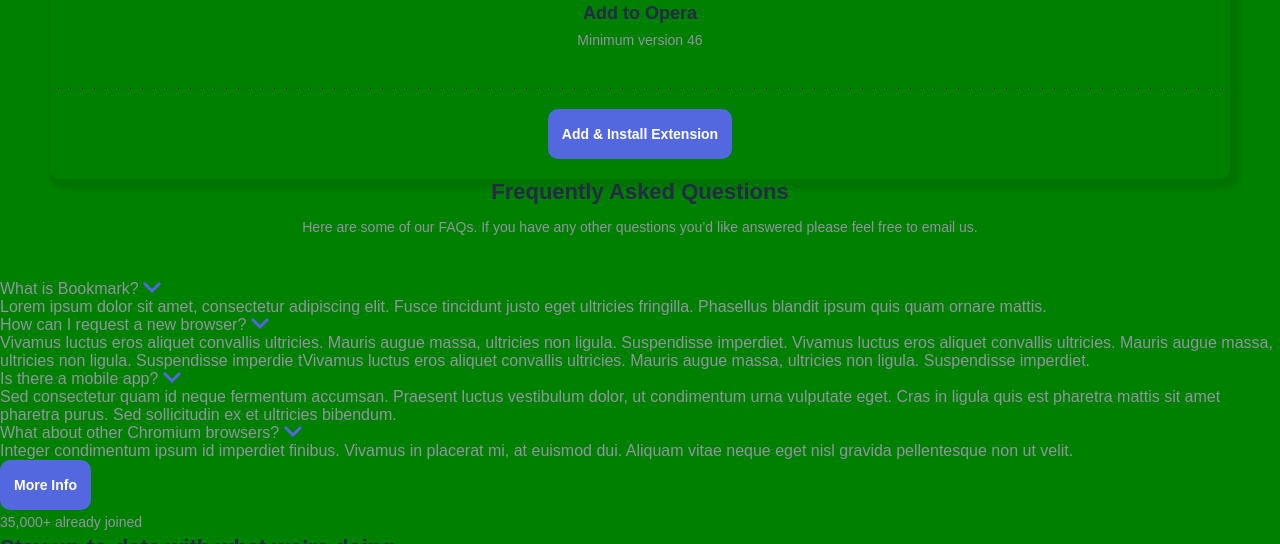
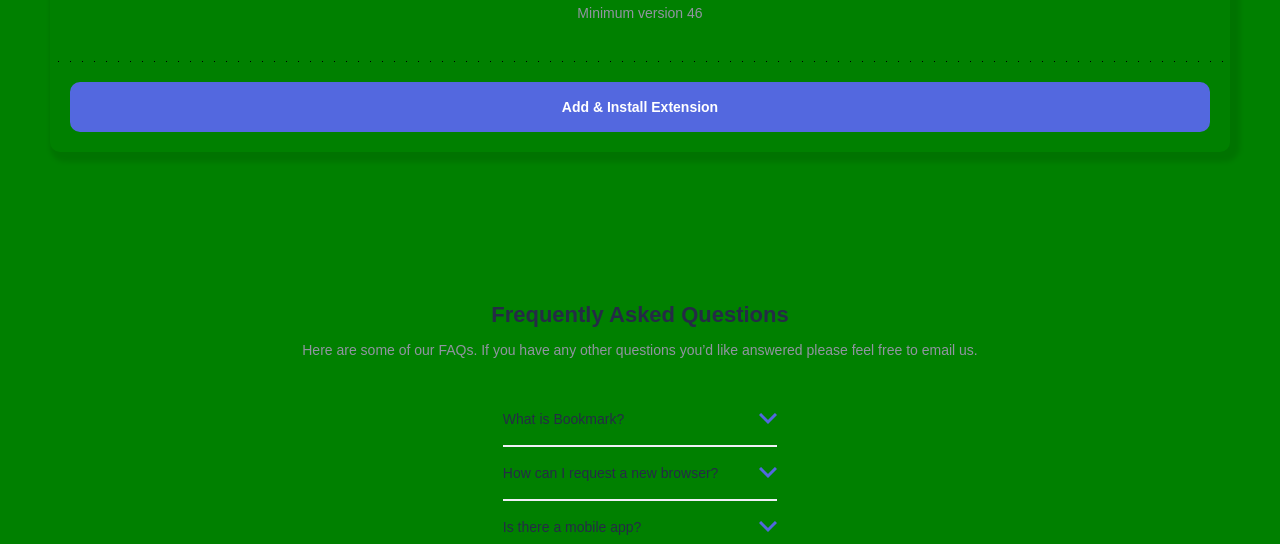
Before and after one commit to leopaul29/frontendmentor-bookmark-landing-page-master, a website: page index.html in a window 1280 px wide. Shown: the part 2981-3525 px from the top of the page. Drawn offline with nearby package versions, Linux system fonts and the light colour scheme; files that its build step writes are made by us from their sources.

Commit message:
faq section mobile style

```diff
--- a/styles/components.styl
+++ b/styles/components.styl
@@ -57,14 +57,17 @@
     width: 100px //700px
     background-color: color-soft-blue
     border-radius: 30% 0% 0% 30%
+
+// extensions
 .extensions-card-list
+    padding: 0px 50px;
     //display: flex
     //flex-direction: row
     //gap: 30px
     .extension-card
-        display: flex
-        flex-direction: column
-        align-items: center;
+        // display: flex
+        // flex-direction: column
+        // align-items: center;
         border-radius: 10px
         box-shadow: 5px 5px 5px 5px rgba(0, 0, 0, 0.1)
         .extension-card__content
@@ -93,6 +96,8 @@
             background-repeat: repeat-x;
         .extension-card__footer
             padding: 20px
+            .extension-card__button
+                width: 100%;
     .extension-card-chrome
         margin-bottom: 50px
     .extension-card-firefox
@@ -100,6 +105,35 @@
         margin-bottom: 25px
     .extension-card-opera
         margin-top: 50px
+
+// accordion
+.accordion
+    display: flex
+    flex-direction: column
+    align-items: center
+    gap: 50px
+    .accordion-block-list
+        //width: 600px
+        //border-top: 2px solid color-light-gray
+        .accordion-block
+            border-bottom: 2px solid color-light-gray
+            .accordion-block__question
+                cursor pointer
+                padding: 18px 0px
+                display: flex
+                flex-direction: row
+                align-items: center
+                justify-content: space-between
+                .accordion-block__question-text
+                    color: color-very-dark-blue
+                .accordion-block__question-arrow
+                    height: 12px
+                    //margin-right: 12px
+                    margin-left: 12px;
+            .accordion-block__answer
+                display: none
+
+// desktop
 @media screen and (min-width:width-mobile)
     body
         background-color: green
--- a/styles/mobile.styl
+++ b/styles/mobile.styl
@@ -46,6 +46,7 @@
 
 .main
     .section
+        margin-top: 150px
         // display: flex
         // flex-direction: column
         // align-items: center
@@ -53,14 +54,14 @@
         .section__header
             text-align: center
             margin-bottom: 30px
+            padding: 0px 40px
             .section__title
-                //margin-bottom: 20px
+                margin-bottom: 10px
             .section__description
-                padding: 10px 50px
                 //width: 550px
     .section__features
         //margin: 150px 30px 300px 30px
-        margin-top: 150px
+        //margin-top: 150px
         //margin-bottom: 300px
         .features-tabs
             .features-tabs__list
@@ -138,6 +139,9 @@
                         display: none
                         //width 150px
     .section__extension
-        margin-top: 150px
-        .extensions-card-list
-            padding: 0px 50px;
+        //margin-top: 150px
+    .section__faq
+        //margin-top: 150px
+    .section__contact
+        color: color-white
+        background-color: color-soft-blue
--- a/styles/style.styl
+++ b/styles/style.styl
@@ -15,12 +15,11 @@
 color-white = hsl(0, 0%, 100%)
 
 // -- font
-font-size = 18px
 @import url('https://fonts.googleapis.com/css2?family=Rubik:wght@400;500&display=swap')
 
 *
     font-family: 'Rubik', sans-serif;
-    //font-size font-size
+    font-size: 14px
     color: color-grayish-blue
 
 @import components
```
